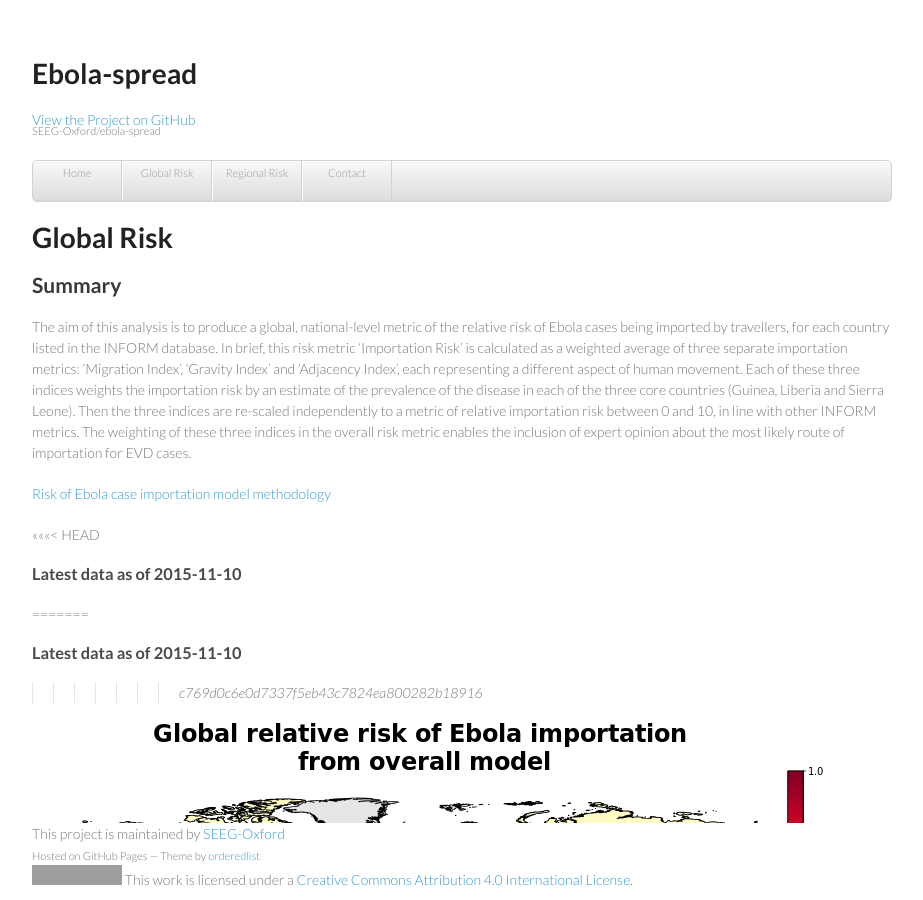
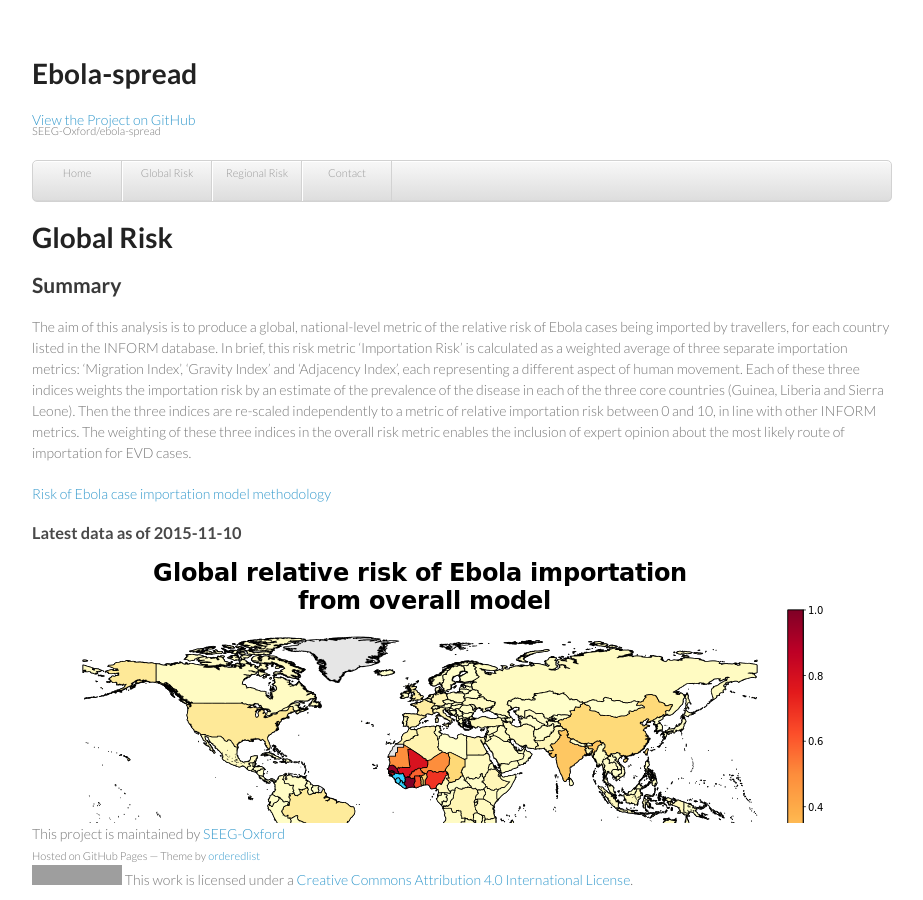
Before and after one commit to SEEG-Oxford/ebola-spread, a Jekyll site: the page built from global-risk.md, in a window 1280 px wide and 900 px high. Shown: the whole window, without its empty margins (178-1101 px from the left). Built offline with Jekyll 4.4.1, drawn with Linux system fonts in a browser that asks for light colours; grey boxes are pictures that could not be loaded.

Commit message:
fix merge conflict

```diff
--- a/global-risk.md
+++ b/global-risk.md
@@ -11,11 +11,7 @@ The aim of this analysis is to produce a global, national-level metric of the re
 
 [Risk-doc]: http://seeg-oxford.github.io/ebola-spread/risk-doc
 
-<<<<<<< HEAD
 ### Latest data as of  2015-11-10
-=======
-### Latest data as of  2015-11-10
->>>>>>> c769d0c6e0d7337f5eb43c7824ea800282b18916
 
 <a href="images/global_Overall_prediction_large.png"><img src="images/global_Overall_prediction.png" /></a>
 Predicted relative risk of importation of EVD cases from countries with reported cases in the last <b>21</b> days using the overall model. Dark red indicates higher risk of importation. Note that this does not represent a prediction of the number of new cases being reported in the future. Core countries are coloured blue to prevent skew.
```
